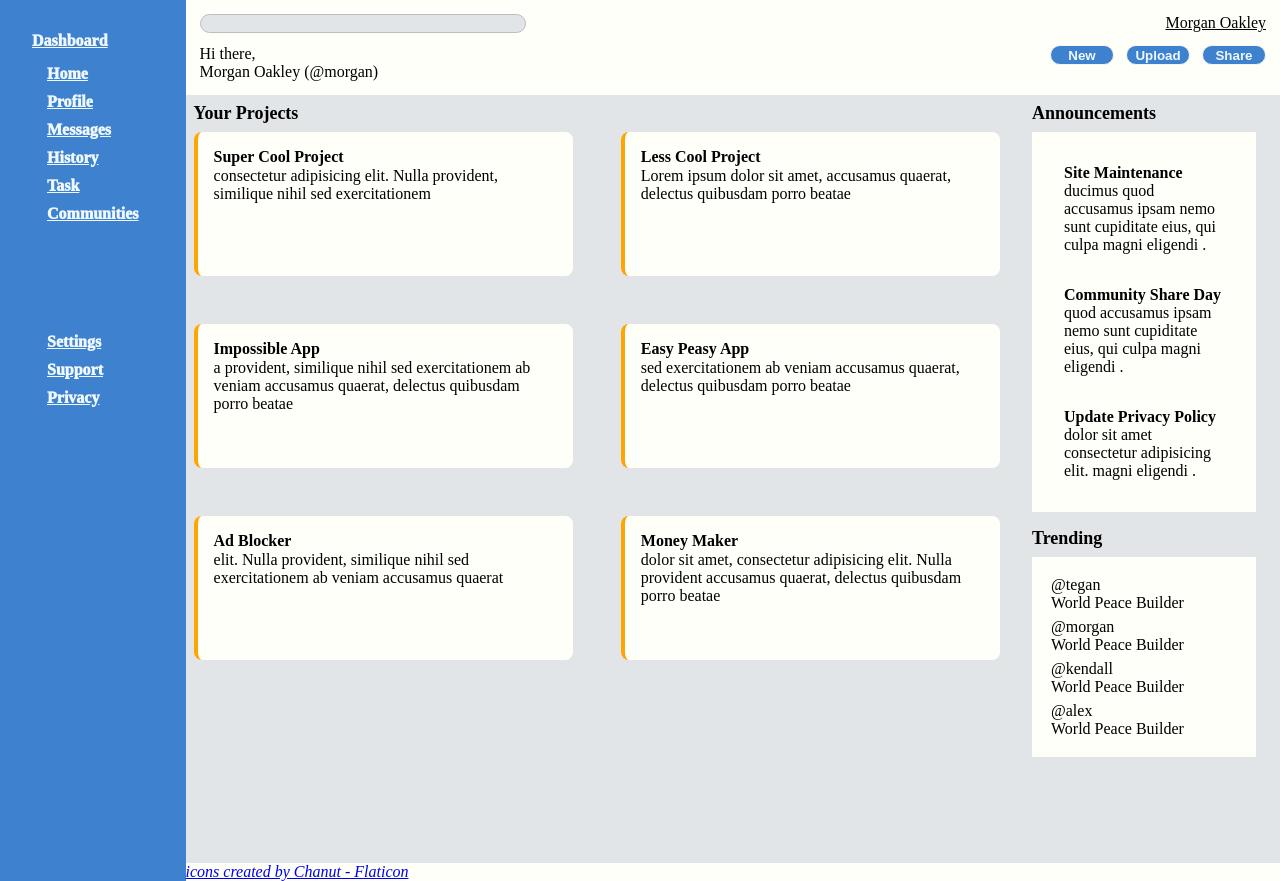
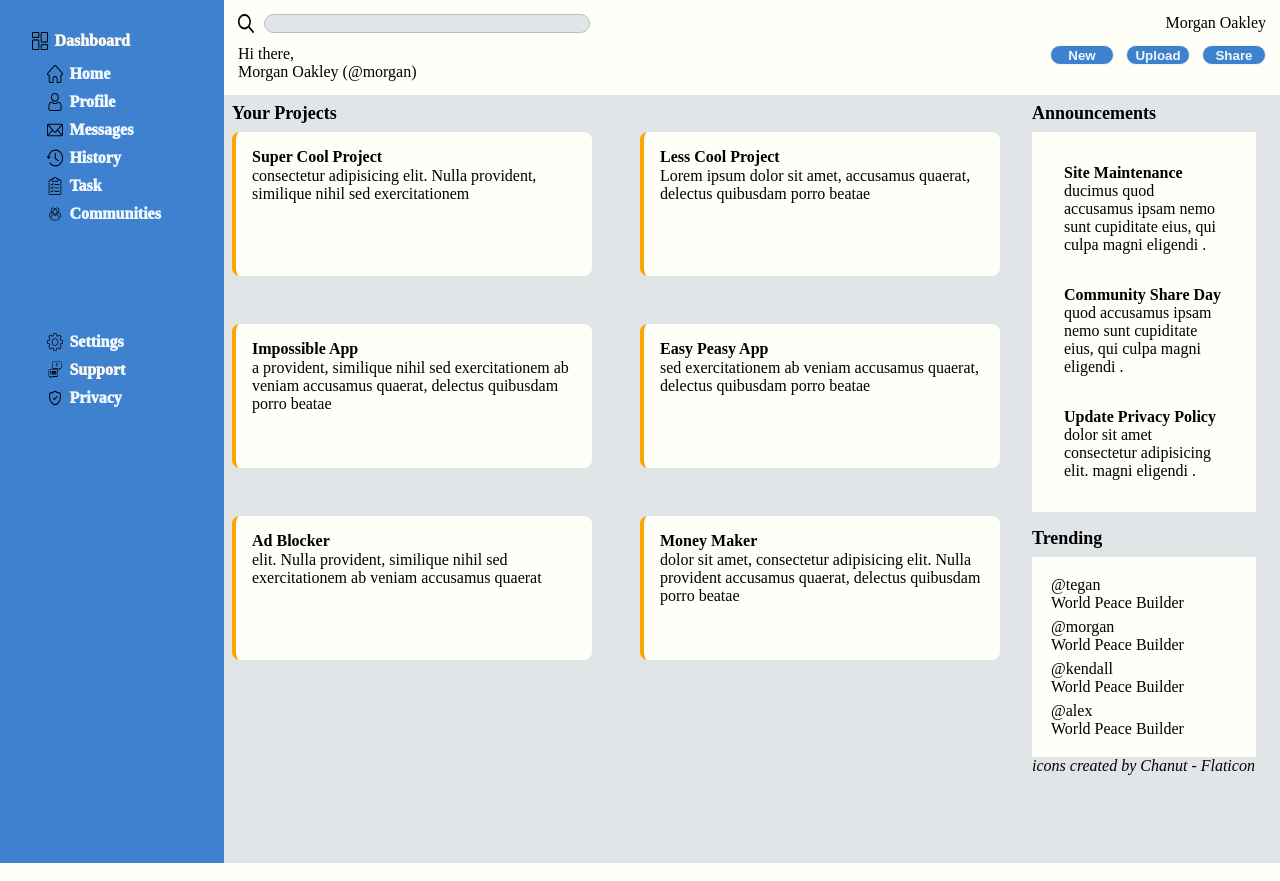
Before and after one commit to majorux/admin-dashboard, a plain HTML site: page index.html in a window 1280 px wide. Drawn offline with Linux system fonts and the light colour scheme.

Commit message:
add icons

```diff
--- a/index.html
+++ b/index.html
@@ -10,25 +10,58 @@
 <body>
   <div class="container">
     <div class="sidebar">
+      <div class="path" >
+        <img class="icons" src="/img/dashboard.png"
         <a href=# id="dashboard">Dashboard</a>
+      </div>
       <div class="navbar">
+        <div class="path">
+          <img class="icons" src="img/home.png">
           <a href=#>Home</a>
+        </div>
+        <div class="path">
+          <img class="icons" src="/img/profile.png">
           <a href=#>Profile</a>
+        </div>
+        <div class="path">
+          <img class="icons" src="/img/messages.png">
           <a href=#>Messages</a>
+        </div>
+        <div class="path">
+          <img class="icons" src="/img/history.png">
           <a href=#>History</a>
+        </div>
+        <div class="path">
+          <img class="icons" src="/img/tasks.png">
           <a href=#>Task</a>
+        </div>
+        <div class="path">
+          <img class="icons" src="/img/communities.png">
           <a href=#>Communities</a>
         </div>
+      </div>
       <div class="navbar2">
+        <div class="path">
+          <img class="icons" src="/img/settings.png">
           <a href=#>Settings</a>
+        </div>
+        <div class="path">
+          <img class="icons" src="/img/support.png"
           <a href=#>Support</a>
+        </div>
+        <div class="path">
+          <img class="icons" src="/img/privacy.png">
           <a href=#>Privacy</a>
+        </div>
       </div>
     </div>
     <div class="main">
       <div class="header">
         <div class="first-header">
+          <div id ="search">
+            <img class="icons" src="/img/search.png">
             <input>
+          </div>
           <a href="#" id="profile-text">Morgan Oakley</a>
         </div>
         <div class="second-header">
@@ -110,9 +143,9 @@
             </div>
           </div>
         </div>
+        <a href="https://www.flaticon.com/free-icons/search" title="search icons"> <i>icons created by Chanut - Flaticon</a>
       </div>
     </div>
-    <a href="https://www.flaticon.com/free-icons/search" title="search icons"> <i>icons created by Chanut - Flaticon</a>
   </div>
 </body>
 </html>
--- a/style.css
+++ b/style.css
@@ -15,6 +15,7 @@ body{
   color: rgb(253, 248, 238);
   font-weight: 1000;
   padding: 2rem;
+  width: 10rem;
 }
 .sidebar a{
  color: aliceblue;
@@ -34,6 +35,10 @@ body{
   padding: 15px;
 }
 
+#search{
+  display: flex;
+  gap: 0.6rem;
+}
 .header{
   padding: 8px;
   display: flex;
@@ -133,3 +138,18 @@ button{
 .trend{
   padding: 3px;
 }
+a{
+  text-decoration:none
+}
+.main-content a{
+  color: black;
+}
+
+.icons{
+  width: 1rem;
+}
+.path{
+  display: flex;
+  gap: 0.4rem;
+
+}
```
Lines whose indentation alone changed are shown as unchanged.
